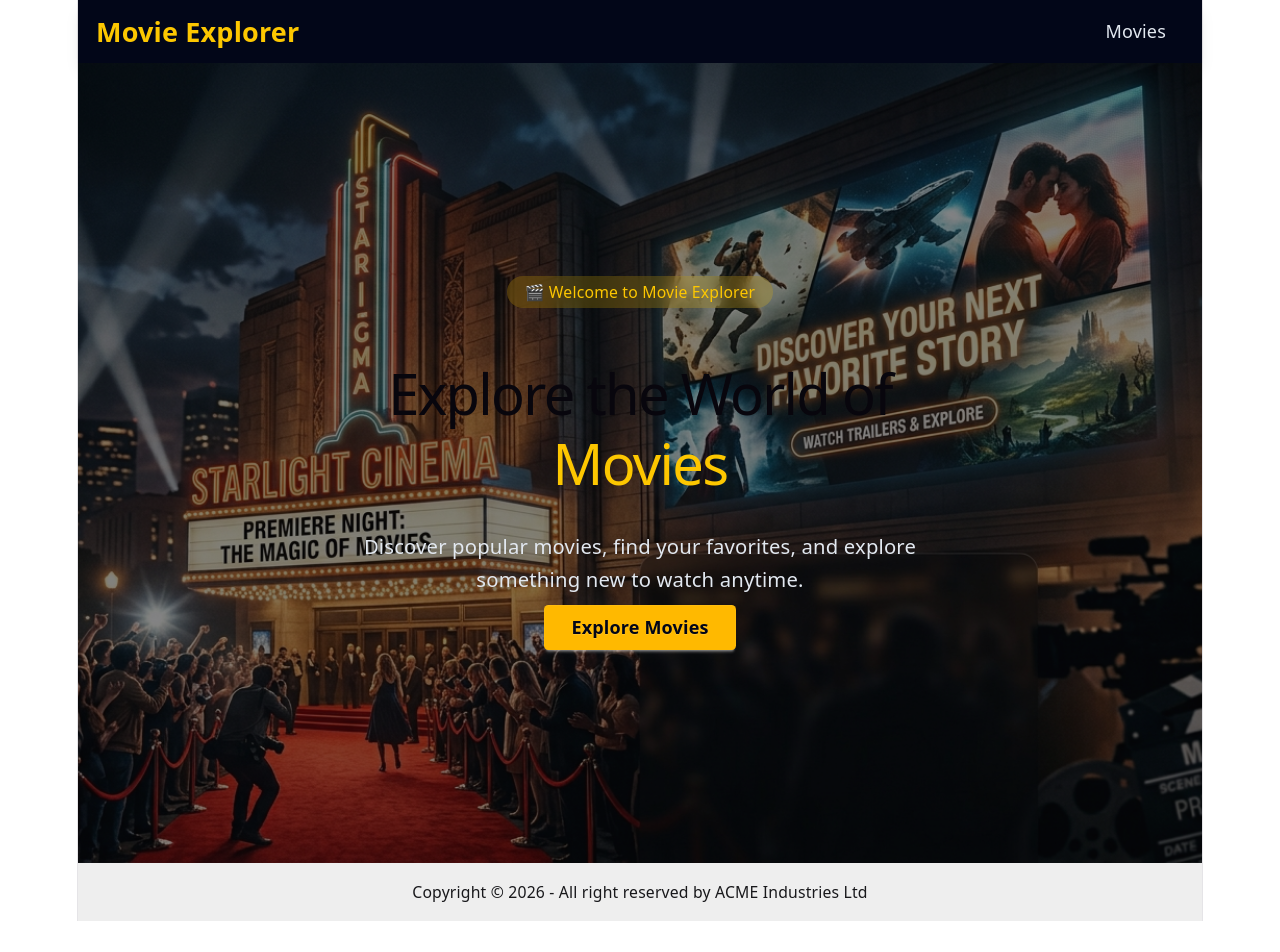
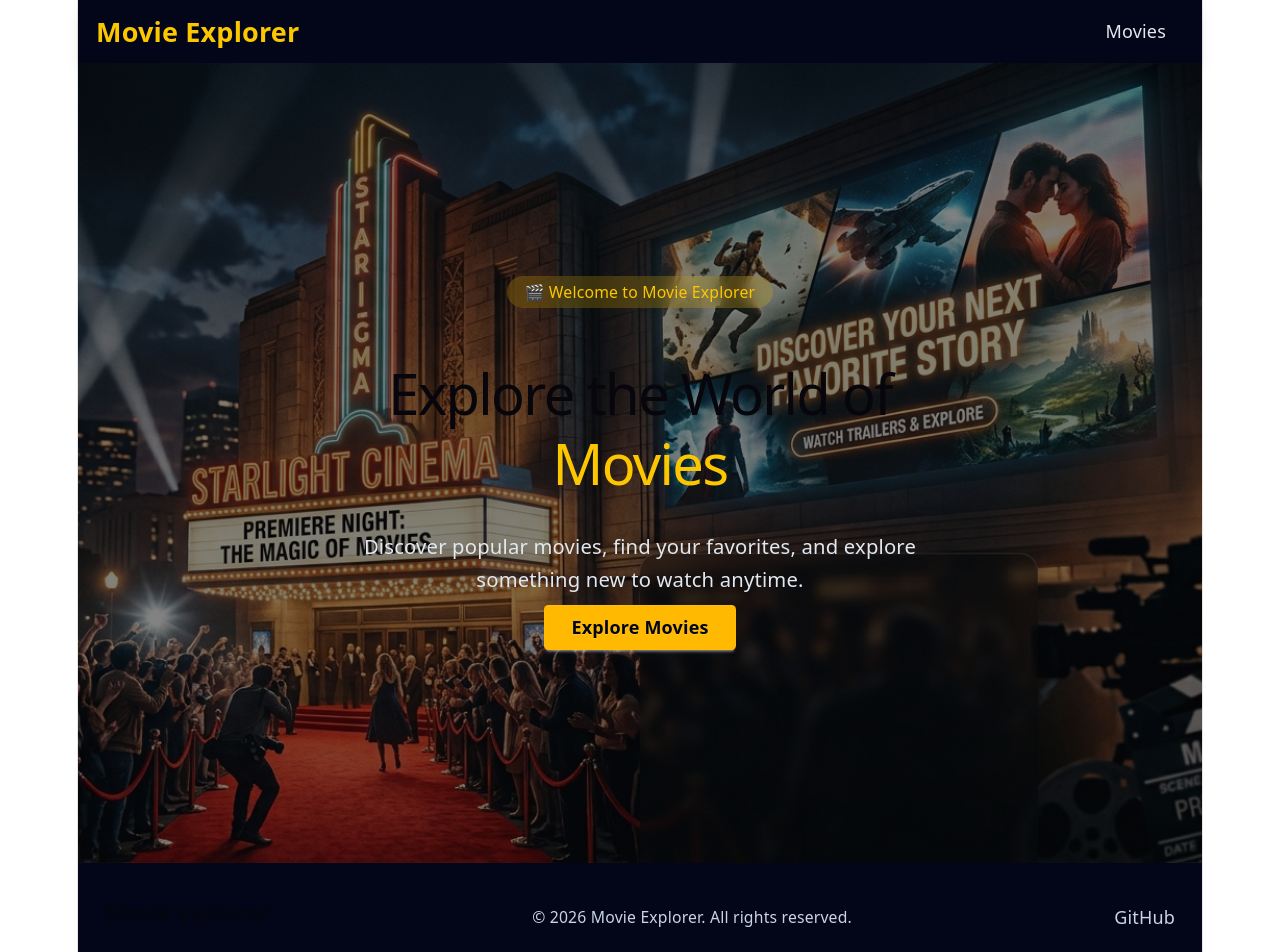
Before and after one commit to pobittra1/Movie-Explorer, a React (Vite) app: page / in a window 1280 px wide. Shown: the top 952 px of the page. Before the commit the page ends 921 px from the top, so only its background shows below. Built offline with nearby package versions, Linux system fonts and the light colour scheme.

Commit message:
Complete footer section

```diff
--- a/src/components/Footer.jsx
+++ b/src/components/Footer.jsx
@@ -1,15 +1,27 @@
+import { Link } from "react-router-dom";
+
 function Footer() {
   return (
-    <div>
-      <footer className="footer sm:footer-horizontal footer-center bg-base-300 text-base-content p-4">
-        <aside>
-          <p>
-            Copyright © {new Date().getFullYear()} - All right reserved by ACME
-            Industries Ltd
-          </p>
-        </aside>
-      </footer>
-    </div>
+    <footer className="bg-slate-950 px-6 py-8 text-slate-300">
+      <div className="container mx-auto flex flex-col items-center justify-between gap-4 sm:flex-row">
+        <div>
+          <h2 className="text-xl font-bold text-yellow-400">
+            <Link to={"/"}>Movie Explorer</Link>
+          </h2>
+        </div>
+        <p className="text-sm">© 2026 Movie Explorer. All rights reserved.</p>
+        <div className="flex items-center gap-4">
+          <a
+            href="https://github.com/pobittra1"
+            target="_blank"
+            rel="noreferrer"
+            className="transition hover:text-yellow-400"
+          >
+            GitHub
+          </a>
+        </div>
+      </div>
+    </footer>
   );
 }
 
```
